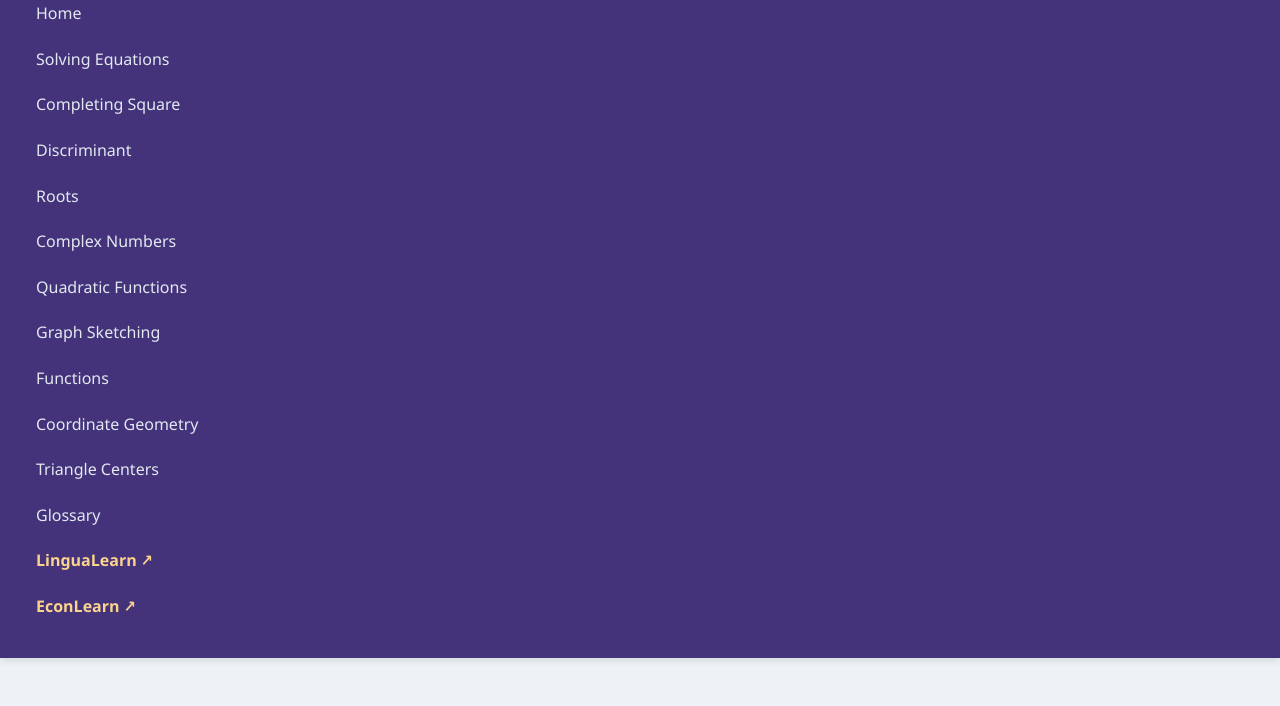
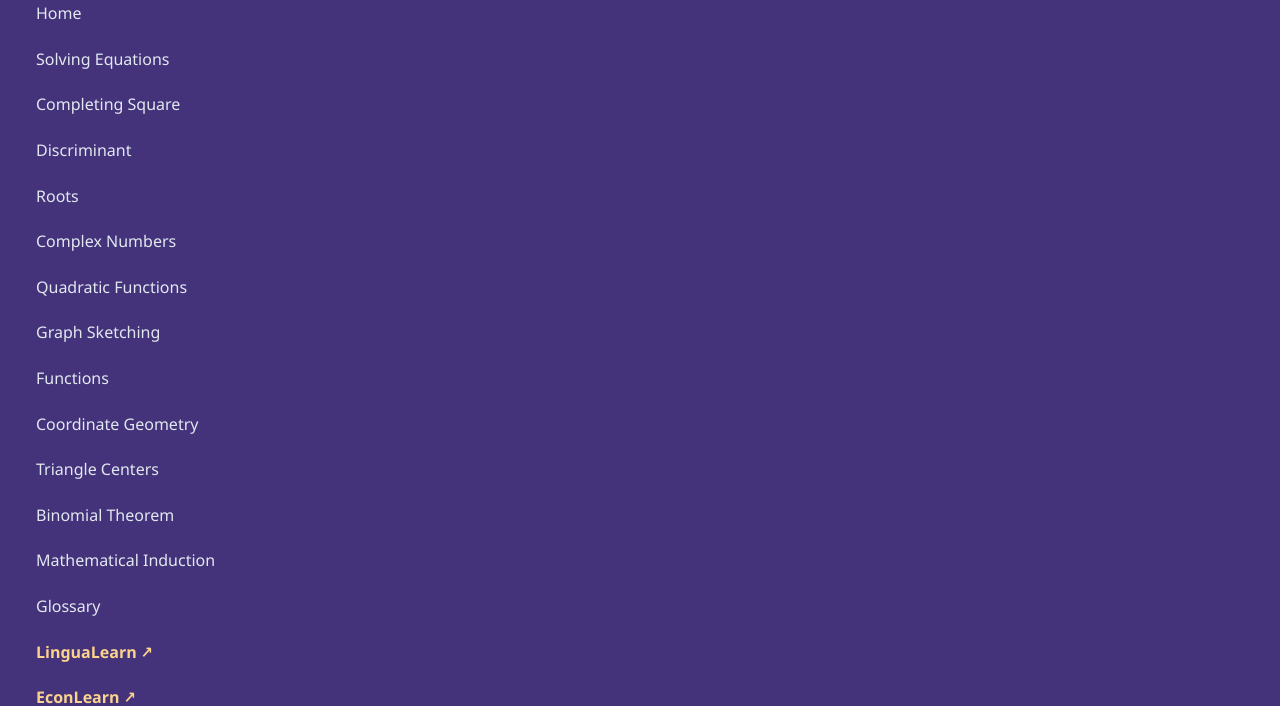
Before and after one commit to notiamalfred/MathLearn, a website: page solving-equations.html in a window 1280 px wide. Both pictures are taken after a click on the button "Menu". Shown: the part 75-781 px from the top of the page. Drawn offline with Linux system fonts and the light colour scheme.

Commit message:
Add links for Binomial Theorem and Mathematical Induction

```diff
--- a/solving-equations.html
+++ b/solving-equations.html
@@ -33,6 +33,8 @@
         <a href="functions.html">Functions</a>
         <a href="coordinate-geometry.html">Coordinate Geometry</a>
         <a href="triangle-centers.html">Triangle Centers</a>
+        <a href="binomial-theorem.html">Binomial Theorem</a>
+        <a href="mathematical-induction.html">Mathematical Induction</a>
         <a href="glossary.html">Glossary</a>
         <a href="https://notiamalfred.github.io/LinguaLearn/" class="cross-link">LinguaLearn ↗</a>
         <a href="https://notiamalfred.github.io/EconLearn/" class="cross-link">EconLearn ↗</a>
```
